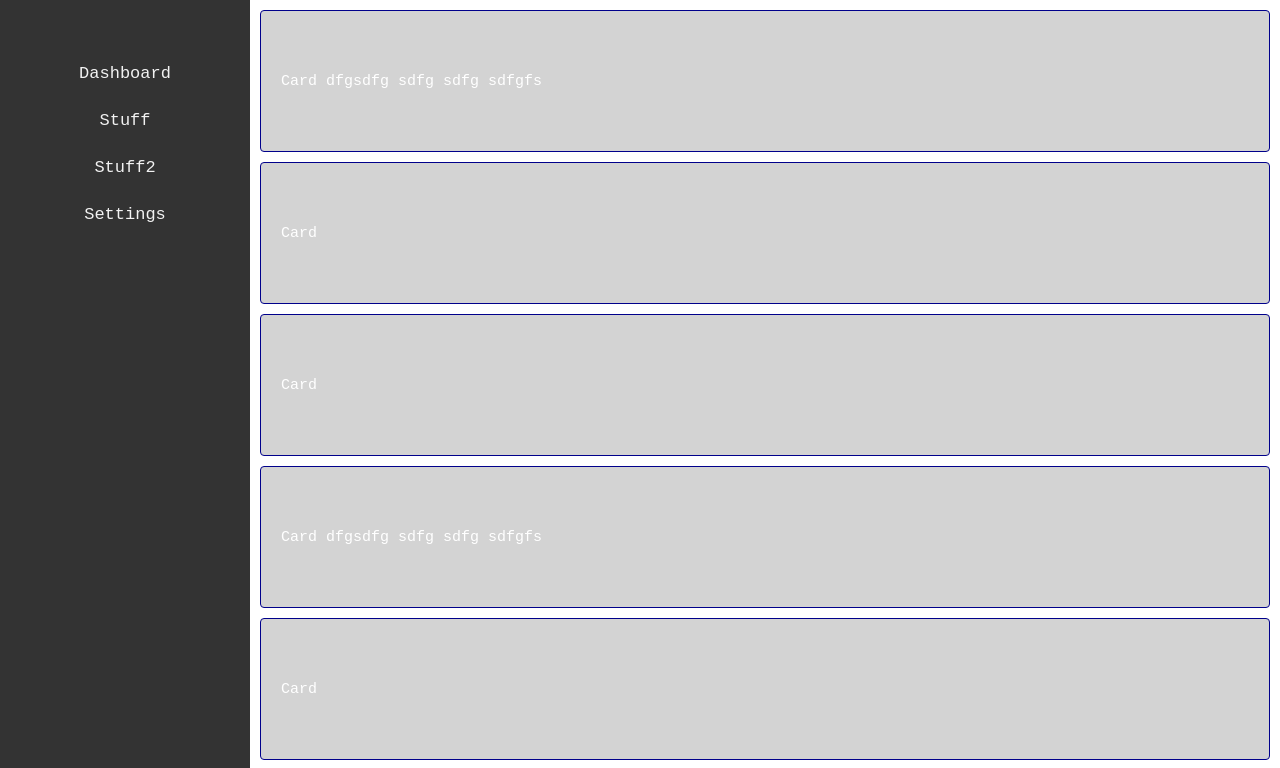
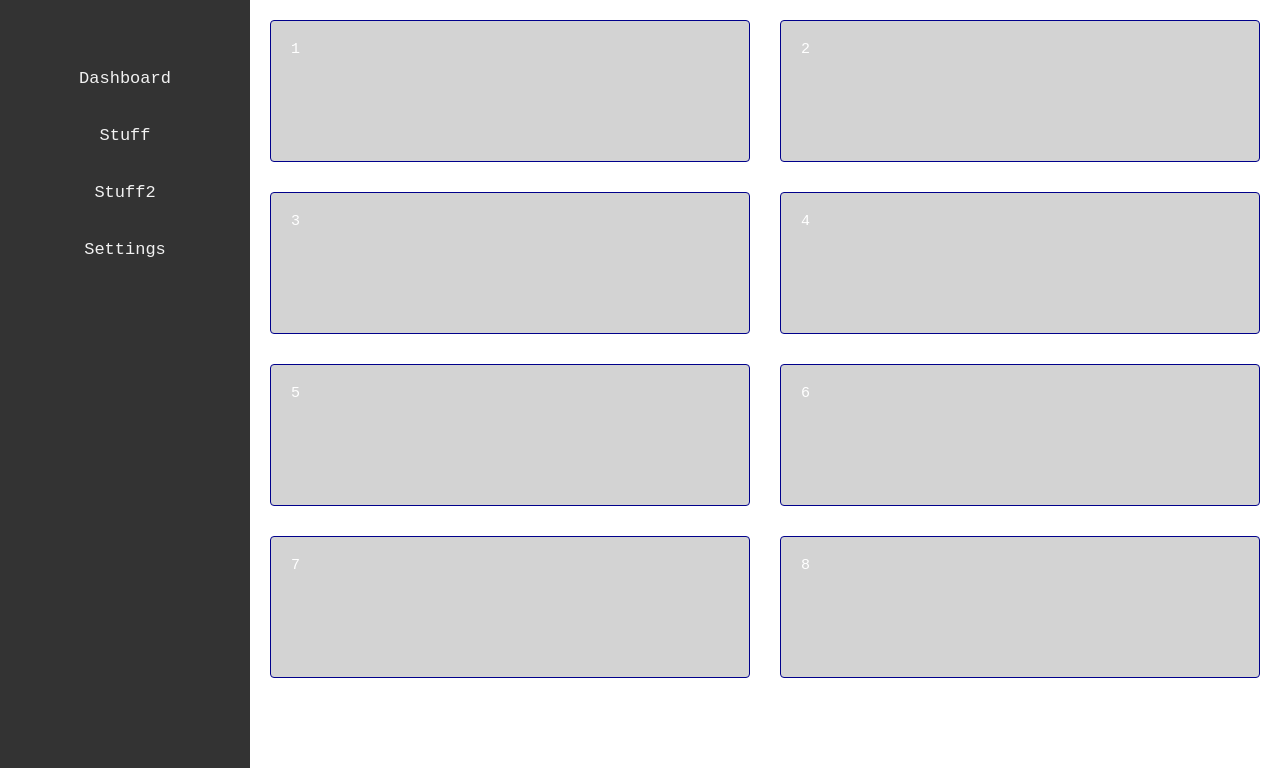
Before and after one commit to ColinTMaher/divitiae, a React (Create React App) app: page / in a window 1280 px wide. Shown: the top 768 px of the page. Built offline with nearby package versions, Linux system fonts and the light colour scheme.

Commit message:
Fixes to CSS

```diff
--- a/src/components/Main.js
+++ b/src/components/Main.js
@@ -8,16 +8,15 @@ function Main() {
                 <Total title="Spending" amount={256.50}/>
                 <Total title="Income" amount={1050.00}/>
             </div>  */}
-            <div className="content">
-                <div className="card">Card dfgsdfg sdfg sdfg sdfgfs </div>
-                <div className="card">Card</div>
-                <div className="card">Card</div>
-                <div className="card">Card dfgsdfg sdfg sdfg sdfgfs </div>
-                <div className="card">Card</div>
-                <div className="card">Card</div>
-                <div className="card">Card dfgsdfg sdfg sdfg sdfgfs </div>
-                <div className="card">Card</div>
-                <div className="card">Card</div>
+            <div className="content container">
+                <div className="card">1</div>
+                <div className="card">2</div>
+                <div className="card">3</div>
+                <div className="card">4</div>
+                <div className="card">5</div>
+                <div className="card">6</div>
+                <div className="card">7</div>
+                <div className="card">8</div>
             </div>
         </main>
     )
--- a/src/components/Navbar.js
+++ b/src/components/Navbar.js
@@ -2,12 +2,12 @@ import React from "react"
 
 function Navbar() {
     return (
-        <header className="navbar">
+        <div className="navbar grid">
             <a href="#">Dashboard</a>
             <a href="#">Stuff</a>
             <a href="#">Stuff2</a>
             <a href="#">Settings</a>
-        </header>
+        </div>
     )
 }
 
--- a/src/style/style.css
+++ b/src/style/style.css
@@ -6,15 +6,41 @@ body {
   font-size: 15px;
 }
 
-.grid-container {
+.main {
+  padding: 10px;
+}
+
+.container {
   display: -ms-grid;
   display: grid;
+  -ms-grid-columns: 1fr 1fr;
+      grid-template-columns: 1fr 1fr;
+  grid-gap: 10px;
+}
+
+.grid {
+  background-color: #444;
+  color: #fff;
+  font-size: 3rem;
+}
+
+.card {
   border: 1px solid red;
-  display: grid;
-  -ms-grid-columns: 1fr;
-      grid-template-columns: 1fr;
-  -ms-grid-rows: 50px 1fr 50px;
-      grid-template-rows: 50px 1fr 50px;
+}
+
+/* .grid-container {
+    display: grid;
+    border: 1px solid red;
+    display: grid;
+    grid-template-columns: 1fr;
+    grid-template-rows: 50px 1fr 50px;
+    display: flex;
+    flex-wrap: wrap;
+    align-items: center;
+    border-bottom: 1px solid black;
+}
+ */
+.overview {
   display: -webkit-box;
   display: -ms-flexbox;
   display: flex;
@@ -23,19 +49,10 @@ body {
   -webkit-box-align: center;
       -ms-flex-align: center;
           align-items: center;
-  border-bottom: 1px solid black;
 }
 
 .card {
-  -ms-flex-preferred-size: 250px;
-      flex-basis: 250px;
-  -webkit-box-flex: 1;
-      -ms-flex-positive: 1;
-          flex-grow: 1;
   margin: 10px 10px;
-  display: -webkit-box;
-  display: -ms-flexbox;
-  display: flex;
   -webkit-box-align: center;
       -ms-flex-align: center;
           align-items: center;
@@ -56,17 +73,18 @@ body {
   position: fixed;
   bottom: 0;
   width: 100%;
+  height: 75px;
 }
 
 .navbar a {
   float: left;
-  display: block;
   width: 25%;
   color: #f2f2f2;
   text-align: center;
-  padding: 14px 0px;
   text-decoration: none;
   font-size: 17px;
+  height: 100%;
+  line-height: 75px;
 }
 
 .navbar a:hover {
@@ -77,6 +95,25 @@ body {
 .navbar a:active {
   background-color: #4CAF50;
   color: white;
+}
+
+@media only screen and (min-width: 750px) {
+  .navbar a {
+    width: 100%;
+    height: 1em;
+    line-height: 1em;
+    padding: 20px 0px;
+  }
+}
+
+@media only screen and (min-width: 750px) {
+  .navbar {
+    height: 100%;
+    left: 0;
+    top: 0;
+    width: 250px;
+    padding-top: 50px;
+  }
 }
 
 @media only screen and (min-width: 750px) {
--- a/src/style/style.scss
+++ b/src/style/style.scss
@@ -1,4 +1,5 @@
 $navbar-width: 250px;
+$navbar-height: 75px;
 
 body {
     margin: 0;
@@ -9,10 +10,27 @@ body {
 }
 
 .main {
+    padding: 10px;
+}
+
+.container {
+    display: grid;
+    grid-template-columns: 1fr 1fr;
+    grid-gap: 10px;
 
 }
 
-.grid-container {
+.grid {
+  background-color: #444;
+  color: #fff;
+  font-size: 3rem;
+}
+
+.card {
+    border: 1px solid red;
+}
+
+/* .grid-container {
     display: grid;
     border: 1px solid red;
     display: grid;
@@ -23,12 +41,15 @@ body {
     align-items: center;
     border-bottom: 1px solid black;
 }
+ */
+.overview {
+    display: flex;
+    flex-wrap: wrap;
+    align-items: center;
+}
 
 .card {
-    flex-basis: 250px;
-    flex-grow: 1;
     margin: 10px 10px;
-    display: flex;
     align-items: center;
     justify-content: space-between;
     padding: 20px;
@@ -45,16 +66,17 @@ body {
     position: fixed;
     bottom: 0;
     width: 100%;
+    height: $navbar-height;
 
     a {
         float: left;
-        display: block;
         width: 25%;
         color: #f2f2f2;
         text-align: center;
-        padding: 14px 0px;
         text-decoration: none;
         font-size: 17px;
+        height: 100%;
+        line-height: $navbar-height;
 
         &:hover {
             background-color: #454444;
@@ -65,8 +87,25 @@ body {
             background-color: #4CAF50;
             color: white;
         }
+
+        @media only screen and (min-width: 750px) {
+            width: 100%;
+            height: 1em;
+            line-height: 1em;
+            padding: 20px 0px;
+        }
+    }
+
+    @media only screen and (min-width: 750px) {
+        height: 100%;
+        left: 0;
+        top: 0;
+        width: $navbar-width;
+        padding-top: 50px;
     }
 }
+
+
 
 @media only screen and (min-width: 750px) {
     .main {
```
Also changed, not shown: 1 other file (tests, documents, lock files or other folders).
